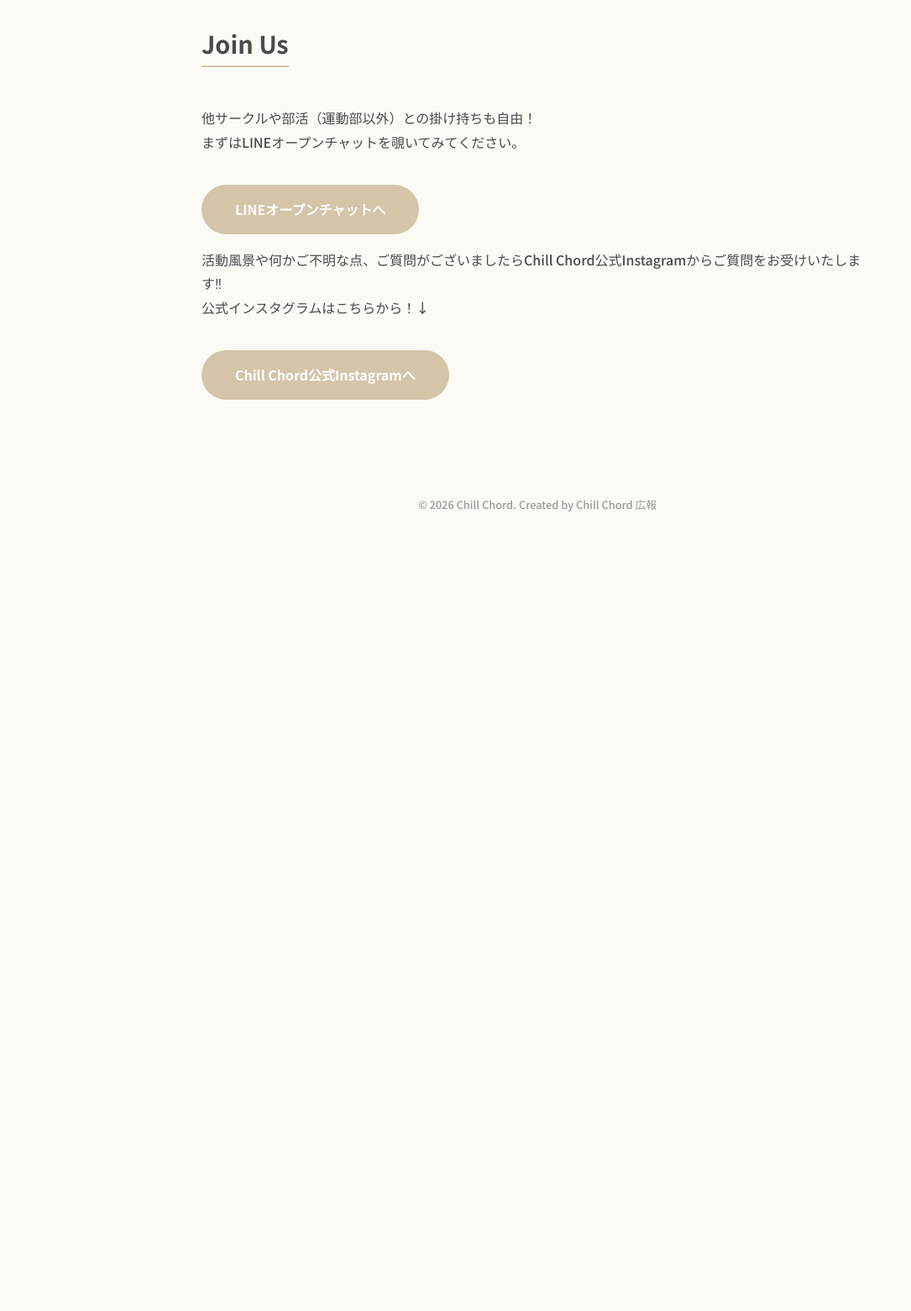
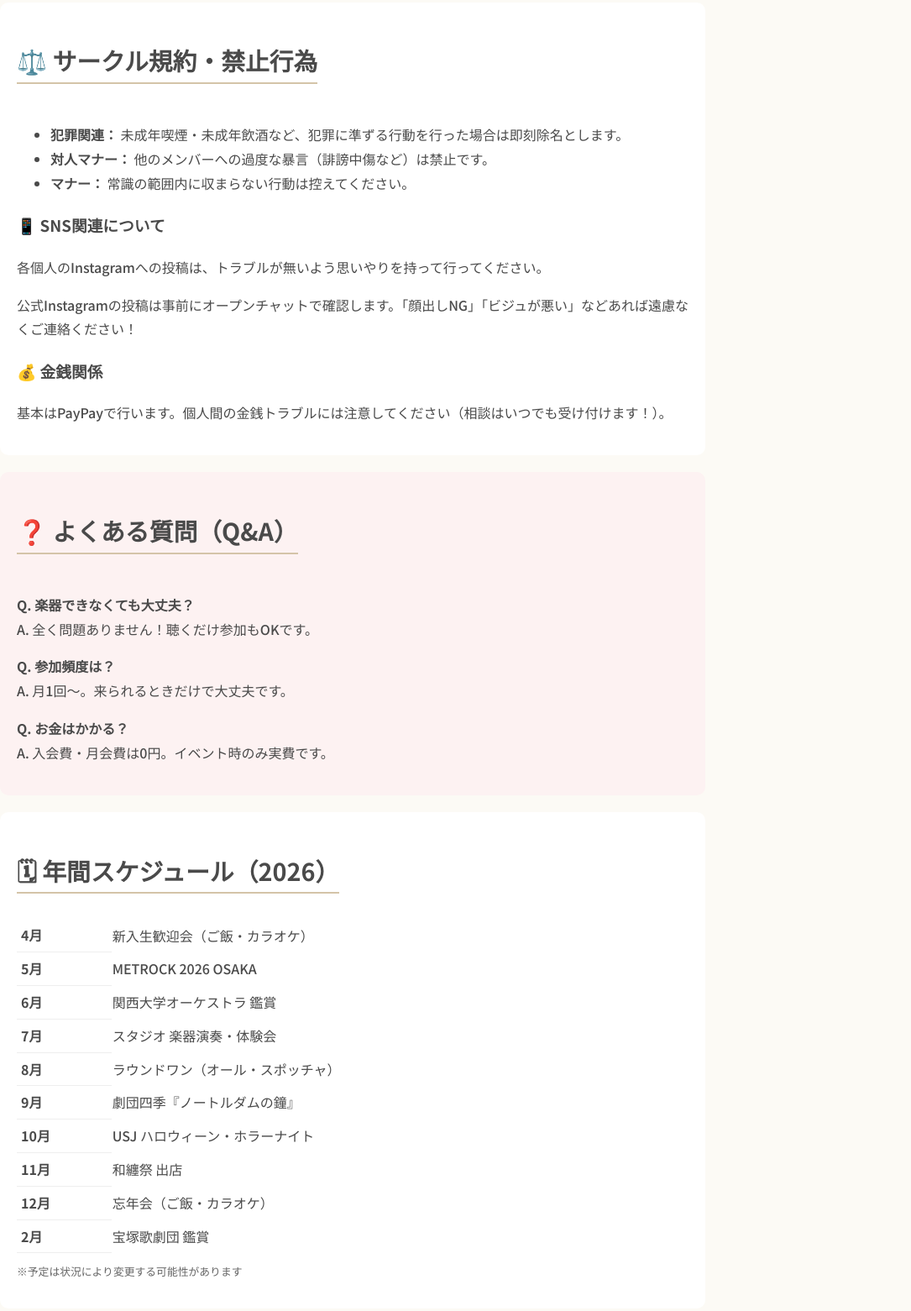
Before and after one commit to yamatomusicsc-code/chill-chord-2026-kouhou, a plain HTML site: page index.html in a window 1280 px wide. Shown: the part 868-2429 px from the top of the page at 84% size, without its empty margins (0-1085 px from the left). Before the commit the page ends 1533 px from the top, so only its background shows below. Drawn offline with Linux system fonts and the light colour scheme.

Commit message:
Add files via upload

```diff
--- a/index.html
+++ b/index.html
@@ -12,7 +12,7 @@
 <header>
     <h1>Chill Chord</h1>
     <p>「好き」を、もっと自由に。</p>
-    <a href="#join" class="btn">今すぐ入会・見学！</a>
+    <a href="#join" class="btn">公式サイトはこちら！</a>
 </header>
 
 <section>
@@ -33,19 +33,61 @@
     </div>
 </section>
 
+
+</footer>
+<section id="rules" style="background: #fff; padding: 20px; border-radius: 10px; margin: 20px 0;">
+    <h2>⚖️ サークル規約・禁止行為</h2>
+    <ul>
+        <li><strong>犯罪関連：</strong> 未成年喫煙・未成年飲酒など、犯罪に準ずる行動を行った場合は即刻除名とします。</li>
+        <li><strong>対人マナー：</strong> 他のメンバーへの過度な暴言（誹謗中傷など）は禁止です。</li>
+        <li><strong>マナー：</strong> 常識の範囲内に収まらない行動は控えてください。</li>
+    </ul>
+
+    <h3>📱 SNS関連について</h3>
+    <p>各個人のInstagramへの投稿は、トラブルが無いよう思いやりを持って行ってください。</p>
+    <p>公式Instagramの投稿は事前にオープンチャットで確認します。「顔出しNG」「ビジュが悪い」などあれば遠慮なくご連絡ください！</p>
+
+    <h3>💰 金銭関係</h3>
+    <p>基本はPayPayで行います。個人間の金銭トラブルには注意してください（相談はいつでも受け付けます！）。</p>
+</section>
+
+<section id="faq" style="background: #fdf2f2; padding: 20px; border-radius: 10px; margin: 20px 0;">
+    <h2>❓ よくある質問（Q&A）</h2>
+    <p><strong>Q. 楽器できなくても大丈夫？</strong><br>A. 全く問題ありません！聴くだけ参加もOKです。</p>
+    <p><strong>Q. 参加頻度は？</strong><br>A. 月1回〜。来られるときだけで大丈夫です。</p>
+    <p><strong>Q. お金はかかる？</strong><br>A. 入会費・月会費は0円。イベント時のみ実費です。</p>
+</section>
+
+<section id="schedule" style="background: #fff; padding: 20px; border-radius: 10px; margin: 20px 0;">
+    <h2>🗓 年間スケジュール（2026）</h2>
+    <table style="width: 100%; border-collapse: collapse;">
+        <tr><td style="padding: 5px; border-bottom: 1px solid #eee;"><strong>4月</strong></td><td>新入生歓迎会（ご飯・カラオケ）</td></tr>
+        <tr><td style="padding: 5px; border-bottom: 1px solid #eee;"><strong>5月</strong></td><td>METROCK 2026 OSAKA</td></tr>
+        <tr><td style="padding: 5px; border-bottom: 1px solid #eee;"><strong>6月</strong></td><td>関西大学オーケストラ 鑑賞</td></tr>
+        <tr><td style="padding: 5px; border-bottom: 1px solid #eee;"><strong>7月</strong></td><td>スタジオ 楽器演奏・体験会</td></tr>
+        <tr><td style="padding: 5px; border-bottom: 1px solid #eee;"><strong>8月</strong></td><td>ラウンドワン（オール・スポッチャ）</td></tr>
+        <tr><td style="padding: 5px; border-bottom: 1px solid #eee;"><strong>9月</strong></td><td>劇団四季『ノートルダムの鐘』</td></tr>
+        <tr><td style="padding: 5px; border-bottom: 1px solid #eee;"><strong>10月</strong></td><td>USJ ハロウィーン・ホラーナイト</td></tr>
+        <tr><td style="padding: 5px; border-bottom: 1px solid #eee;"><strong>11月</strong></td><td>和纏祭 出店</td></tr>
+        <tr><td style="padding: 5px; border-bottom: 1px solid #eee;"><strong>12月</strong></td><td>忘年会（ご飯・カラオケ）</td></tr>
+        <tr><td style="padding: 5px; border-bottom: 1px solid #eee;"><strong>2月</strong></td><td>宝塚歌劇団 鑑賞</td></tr>
+    </table>
+    <p style="font-size: 0.8em; color: #666; margin-top: 10px;">※予定は状況により変更する可能性があります</p>
+</section>
+
+<section id="activity" style="padding: 20px; text-align: center;">
+    <h3>🏫 通常の活動</h3>
+    <p>月1.2回カラオケに行ったり、空き教室で音楽を聴いたり課題をしたりと、文武両道を目指して励んでいます！</p>
+</section>
 <section id="join">
     <h2>Join Us</h2>
-    <p>他サークルや部活（運動部以外）との掛け持ちも自由！<br>
-       まずはLINEオープンチャットを覗いてみてください。</p>
-    <a href="https://line.me/ti/g2/BZRW9GnfibRV6JQXs7M_9tDwzgoWHa85NdmV_A?utm_source=invitation&utm_medium=link_copy&utm_campaign=default" class="btn">LINEオープンチャットへ</a>
-<p>活動風景や何かご不明な点、ご質問がございましたらChill Chord公式Instagramからご質問をお受けいたします‼<br>
+    <p>他サークルや部活（運動部以外）との掛け持ちも自由！<br
+    <p>活動風景や何かご不明な点、ご質問がございましたらChill Chord公式InstagramDMにてご質問をお受けいたします‼<br>
        公式インスタグラムはこちらから！↓</p>
     <a href="https://www.instagram.com/chill__code?igsh=Y2l3OGMxejUxajl5&utm_source=qr" class="btn">Chill Chord公式Instagramへ</a>
 </section>
 
 <footer>
     <p>&copy; 2026 Chill Chord. Created by Chill Chord 広報</p>
-</footer>
-
 </body>
 </html>
```
